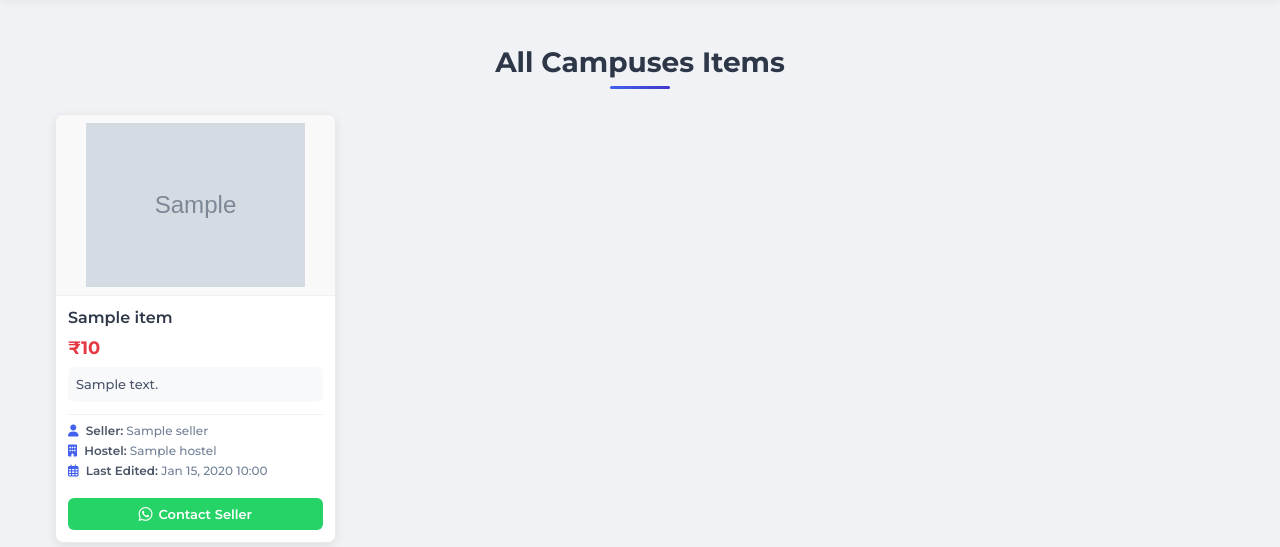
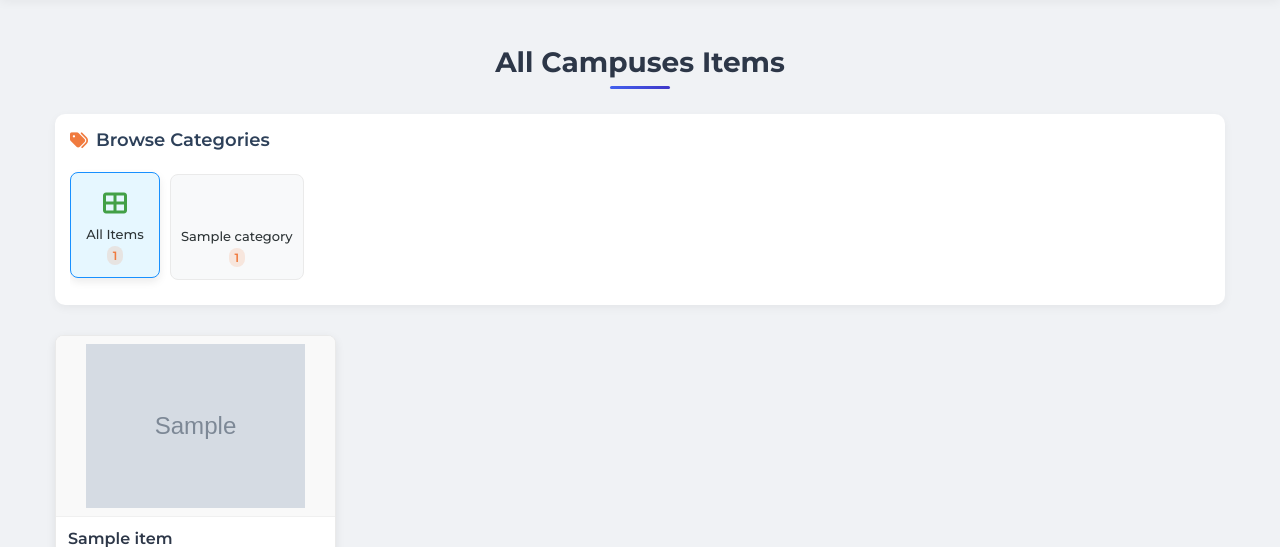
Before and after one commit to SangerForCode/SWD-Store, a Django app: template pawnshop/bits/templates/bits/home.html in a window 1280 px wide. Shown: the part 70-617 px from the top of the page. Run offline with Django 3.2, Linux system fonts and the light colour scheme; the template is opened without the code that fills it: most values are stand-ins (such as "Sample title", 1, 10 or a date in 2020); grey boxes marked "Sample" are stand-in pictures.

Commit message:
cat to home

```diff
--- a/pawnshop/bits/templates/bits/home.html
+++ b/pawnshop/bits/templates/bits/home.html
@@ -5,6 +5,170 @@
 
 {% block extra_css %}
 <link rel="stylesheet" href="{% static 'bits/home.css' %}">
+<style>
+/* Horizontal Category Selector Styles */
+.category-selector {
+    margin-bottom: 30px;
+    background-color: #fff;
+    border-radius: 10px;
+    padding: 15px;
+    box-shadow: 0 3px 10px rgba(0, 0, 0, 0.05);
+}
+
+.category-selector-title {
+    font-size: 18px;
+    font-weight: 600;
+    margin-bottom: 18px; /* Increased from 15px to create more space */
+    color: var(--primary);
+    display: flex;
+    align-items: center;
+}
+
+.category-selector-title i {
+    margin-right: 8px;
+    color: var(--accent);
+}
+
+.category-scroll {
+    display: flex;
+    overflow-x: auto;
+    scrollbar-width: thin;
+    -webkit-overflow-scrolling: touch; /* Smooth scrolling on iOS */
+    scroll-behavior: smooth;
+    padding: 5px 0 10px 0; /* Added top padding to prevent icon cut-off */
+}
+
+/* Hide scrollbar for Chrome, Safari and Opera */
+.category-scroll::-webkit-scrollbar {
+    height: 4px;
+}
+
+.category-scroll::-webkit-scrollbar-track {
+    background: #f1f1f1;
+    border-radius: 10px;
+}
+
+.category-scroll::-webkit-scrollbar-thumb {
+    background: #d0d0d0;
+    border-radius: 10px;
+}
+
+.category-scroll::-webkit-scrollbar-thumb:hover {
+    background: #a0a0a0;
+}
+
+.category-card {
+    display: flex;
+    flex-direction: column;
+    align-items: center;
+    justify-content: center;
+    padding: 15px 10px 12px 10px; /* Increased top padding */
+    background-color: #f8f9fa;
+    border-radius: 8px;
+    text-decoration: none;
+    color: var(--text);
+    transition: all 0.2s ease;
+    position: relative;
+    text-align: center;
+    border: 1px solid #eaeaea;
+    min-width: 90px;
+    margin-right: 10px;
+    flex-shrink: 0;
+}
+
+.category-card:last-child {
+    margin-right: 0;
+}
+
+.category-card:hover, .category-card.active {
+    background-color: #e6f7ff;
+    transform: translateY(-2px);
+    box-shadow: 0 4px 8px rgba(0, 0, 0, 0.08);
+    border-color: #91d5ff;
+}
+
+.category-card.active {
+    border-color: #1890ff;
+}
+
+.category-icon {
+    font-size: 24px;
+    color: var(--primary);
+    margin-bottom: 8px;
+    height: 30px; /* Increased from 28px */
+    display: flex;
+    align-items: center;
+    justify-content: center;
+    width: 100%; /* Ensure full width */
+    position: relative; /* To prevent overflow issues */
+}
+
+.category-name {
+    font-size: 13px;
+    font-weight: 500;
+    margin-bottom: 4px;
+    white-space: nowrap;
+    overflow: hidden;
+    text-overflow: ellipsis;
+    width: 100%;
+}
+
+.category-count {
+    font-size: 12px;
+    font-weight: 600;
+    color: var(--accent);
+    background-color: rgba(240, 123, 63, 0.15);
+    padding: 2px 6px;
+    border-radius: 10px;
+}
+
+.all-categories {
+    background-color: #e8f5e9;
+}
+
+.all-categories .category-icon {
+    color: #43a047;
+}
+
+.all-categories:hover {
+    background-color: #d5e8d8;
+}
+
+/* Responsive adjustments */
+@media (max-width: 768px) {
+    .category-card {
+        min-width: 80px;
+        padding: 12px 8px 10px 8px; /* Adjusted padding */
+        margin-right: 8px;
+    }
+
+    .category-icon {
+        font-size: 20px;
+        margin-bottom: 6px;
+    }
+
+    .category-name {
+        font-size: 12px;
+    }
+}
+
+@media (max-width: 480px) {
+    .category-card {
+        min-width: 75px;
+        padding: 10px 6px 8px 6px; /* Adjusted padding */
+        margin-right: 6px;
+    }
+
+    .category-icon {
+        font-size: 18px;
+        margin-bottom: 5px;
+    }
+
+    .category-name {
+        font-size: 11px;
+    }
+}
+</style>
 {% endblock %}
 
 {% block content %}
@@ -20,7 +184,7 @@
             All Campuses
         {% endif %}
         Items
-        <div id="install-banner" style="display: none; text-align: center; margin-bottom: 20px;">
+        <div id="install-banner" style="display:none; text-align:center; margin-bottom:20px;">
             <button id="install-button" style="
                 background-color: #4361ee;
                 color: white;
@@ -35,7 +199,34 @@
                 📲 Install BITS Pawnshop App
             </button>
         </div>
+
     </h2>
+
+    <!-- Category Selector -->
+    <div class="category-selector">
+        <div class="category-selector-title">
+            <i class="fas fa-tags"></i> Browse Categories
+        </div>
+        <div class="category-scroll">
+            <a href="{% url 'home' %}{% if request.GET.q %}?q={{ request.GET.q }}{% endif %}{% if request.GET.campus %}&campus={{ request.GET.campus }}{% endif %}" class="category-card all-categories {% if not request.GET.c %}active{% endif %}">
+                <div class="category-icon">
+                    <i class="fas fa-th-large"></i>
+                </div>
+                <div class="category-name">All Items</div>
+                <div class="category-count">{{ all_items_count }}</div>
+            </a>
+
+            {% for category in categories_with_counts %}
+            <a href="{% url 'home' %}?c={{ category.id }}{% if request.GET.q %}&q={{ request.GET.q }}{% endif %}{% if request.GET.campus %}&campus={{ request.GET.campus }}{% endif %}" class="category-card {% if request.GET.c|add:0 == category.id %}active{% endif %}">
+                <div class="category-icon">
+                    <i class="{{ category.icon_class|default:'fas fa-box' }}"></i>
+                </div>
+                <div class="category-name">{{ category.name }}</div>
+                <div class="category-count">{{ category.item_count }}</div>
+            </a>
+            {% endfor %}
+        </div>
+    </div>
 
     <div class="items-grid">
         {% for item in items %}
--- a/pawnshop/bits/templates/bits/layout.html
+++ b/pawnshop/bits/templates/bits/layout.html
@@ -128,8 +128,8 @@
     </div>
 
     {% block scripts %}
-    <script src="{% static 'bits/layout.js' %}"></script>
     <script>
+        document.addEventListener('DOMContentLoaded', () => {
             function isAndroid() {
                 return /android/i.test(navigator.userAgent.toLowerCase());
             }
@@ -146,30 +146,25 @@
             const installBanner = document.getElementById('install-banner');
             const installButton = document.getElementById('install-button');
 
-        // 💥 Only show if mobile AND not already installed
-        if (isAndroid() && !isInStandaloneMode()) {
+            // ✅ Always show the banner if on mobile and not already installed
+            if (!isInStandaloneMode() && (isAndroid() || isIOS())) {
                 if (installBanner) installBanner.style.display = 'block';
             }
 
             window.addEventListener('beforeinstallprompt', (e) => {
                 e.preventDefault();
                 deferredPrompt = e;
-
-            if (isAndroid() && !isInStandaloneMode()) {
-                if (installBanner) installBanner.style.display = 'block';
-            }
             });
 
             if (installButton) {
                 installButton.addEventListener('click', () => {
-                installBanner.style.display = 'none';
+                    if (installBanner) installBanner.style.display = 'none';
 
                     if (deferredPrompt) {
                         deferredPrompt.prompt();
                         deferredPrompt.userChoice.then(choiceResult => {
                             if (choiceResult.outcome === 'accepted') {
-                            console.log('User accepted the install prompt');
-
+                                console.log('✅ User installed the app');
                                 fetch('/log-install/', {
                                     method: 'POST',
                                     headers: {
@@ -178,17 +173,17 @@
                                     body: JSON.stringify({installed: true})
                                 });
                             } else {
-                            console.log('User dismissed the install prompt');
+                                alert("If the install dialog didn’t appear, tap the 3 dots and choose ‘Add to Home screen’. 📲");
                             }
                             deferredPrompt = null;
                         });
                     } else {
-                    alert("To install the app, tap the 3 dots in the top-right and choose 'Add to Home screen'.");
+                        alert("To install the app, tap the 3 dots in your browser and select ‘Add to Home screen’. 📲");
                     }
                 });
             }
+        });
         </script>
-
 
     {% endblock %}
     {% block extra_js %}{% endblock %}
```
Also changed, not shown: pawnshop/bits/views.py (+95 -19 lines). Lines whose indentation alone changed are shown as unchanged.
